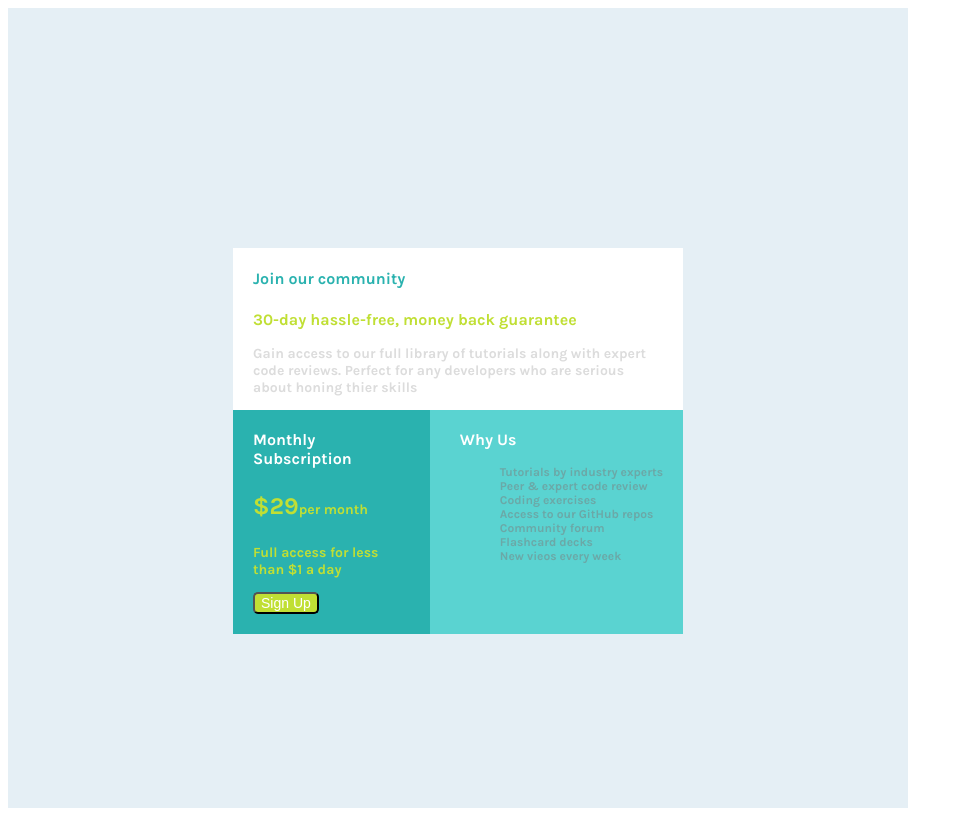
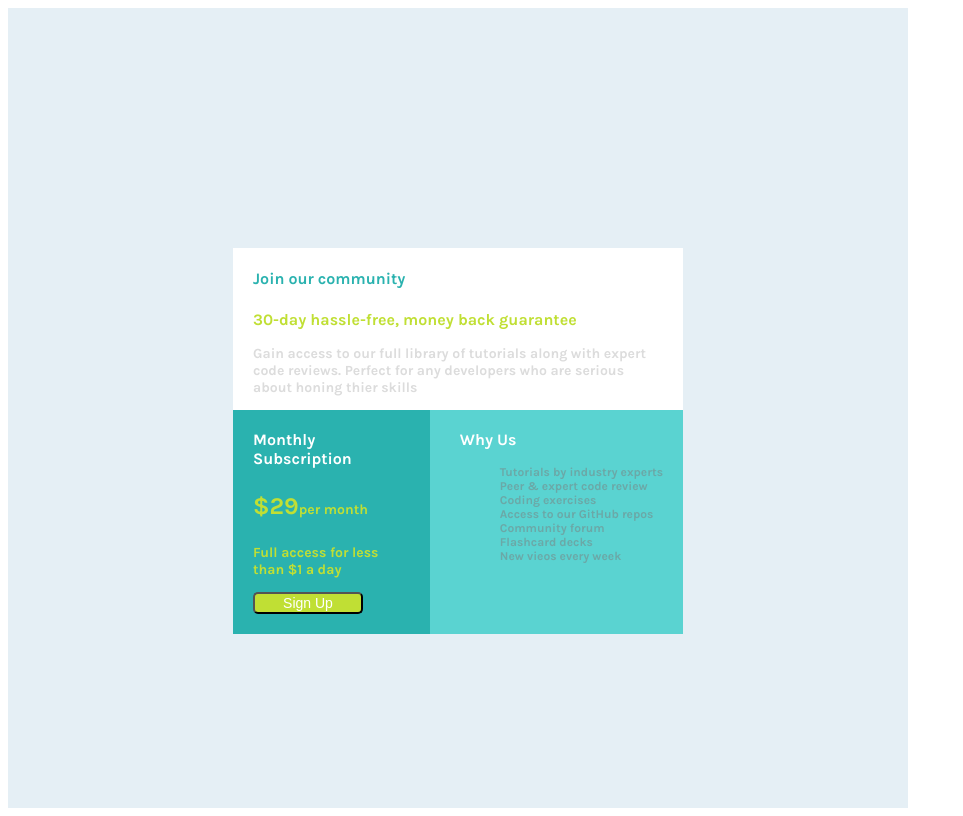
Before and after one commit to sanjami2010/Subscription_Card_flex_grid, a plain HTML site: page index.html in a window 1280 px wide. Shown: the whole page, without its empty margins (0-963 px from the left). Drawn offline with Linux system fonts and the light colour scheme; a script that the page names is missing.

Commit message:
Update style.css

```diff
--- a/style.css
+++ b/style.css
@@ -71,4 +71,5 @@
      color: white;
      font-size: 14px;
      margin:auto;
+     width:110px;
   }
```
